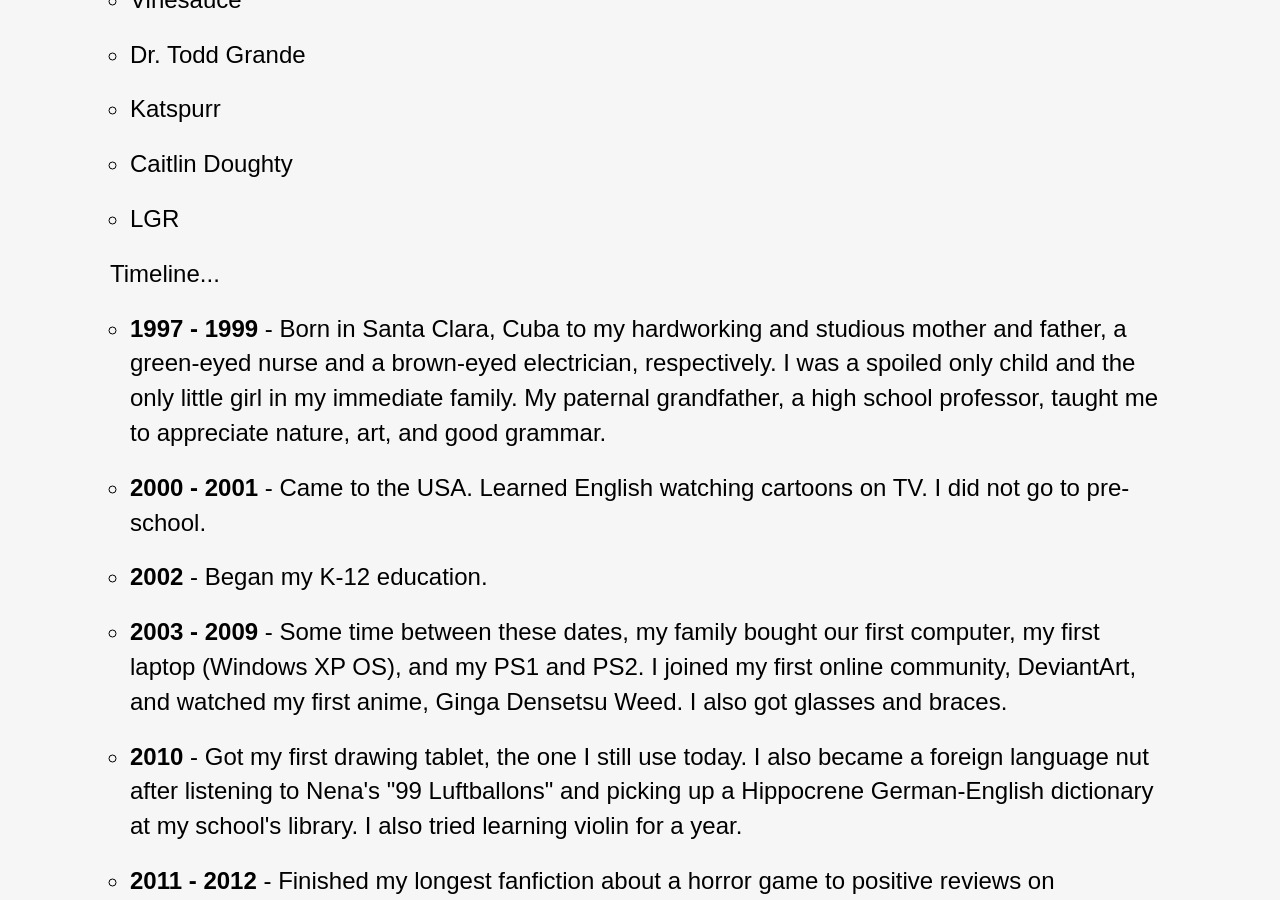
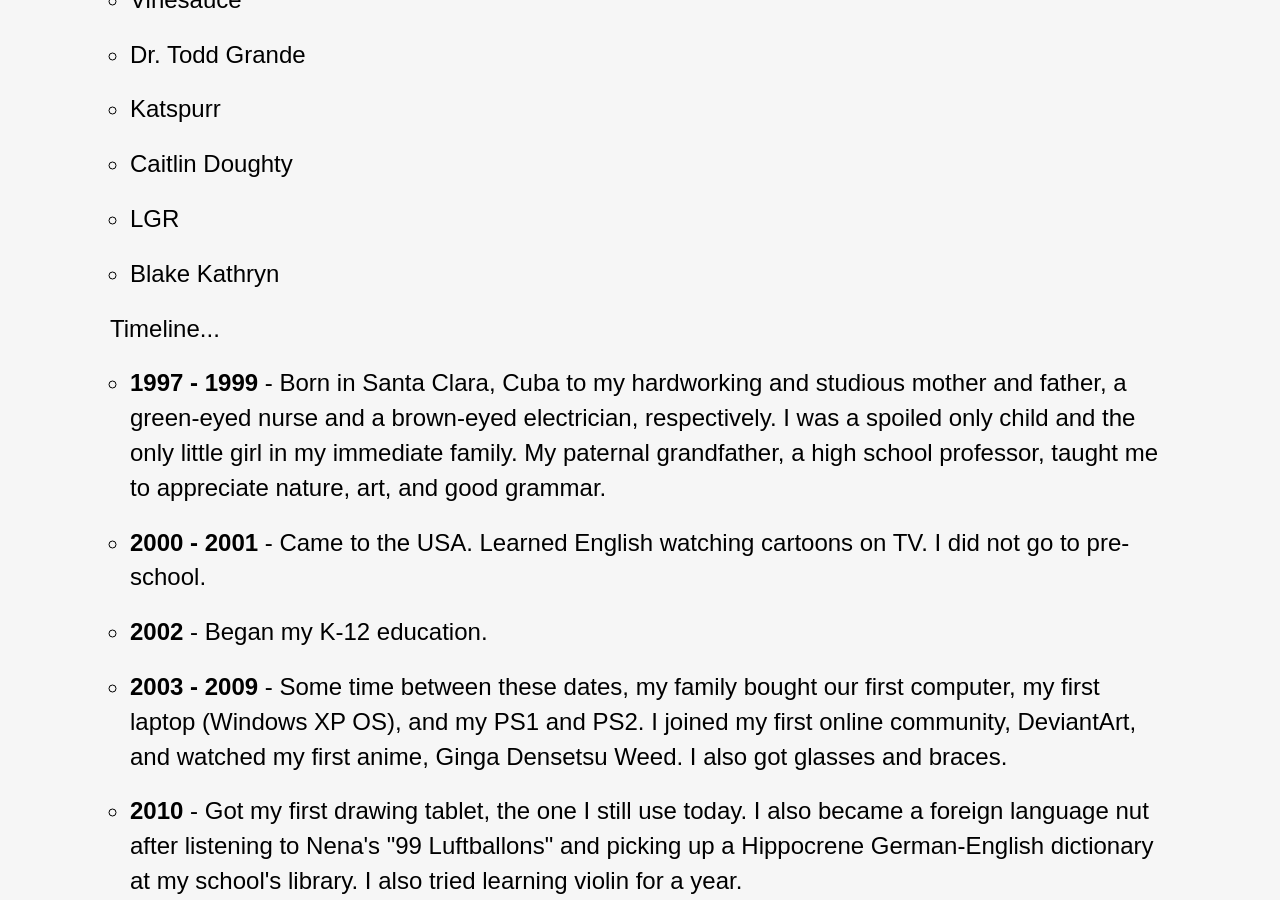
Before and after one commit to liz-lorena/2020, a Jekyll site: the page built from about/index.html, in a window 1280 px wide and 900 px high, scrolled down 1454 px. Built offline with Jekyll 4.4.1, drawn with Linux system fonts in a browser that asks for light colours.

Commit message:
Update index.html

```diff
--- a/about/index.html
+++ b/about/index.html
@@ -27,6 +27,7 @@ title: "about me"
    <li>Katspurr</li>
    <li>Caitlin Doughty</li>
    <li>LGR</li>
+   <li>Blake Kathryn</li>
 </ul>
 <p>Timeline...</p>
 <ul>
```
